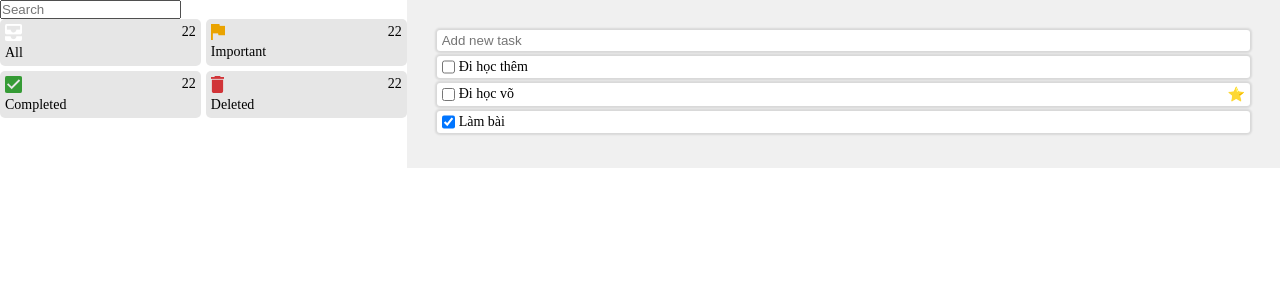
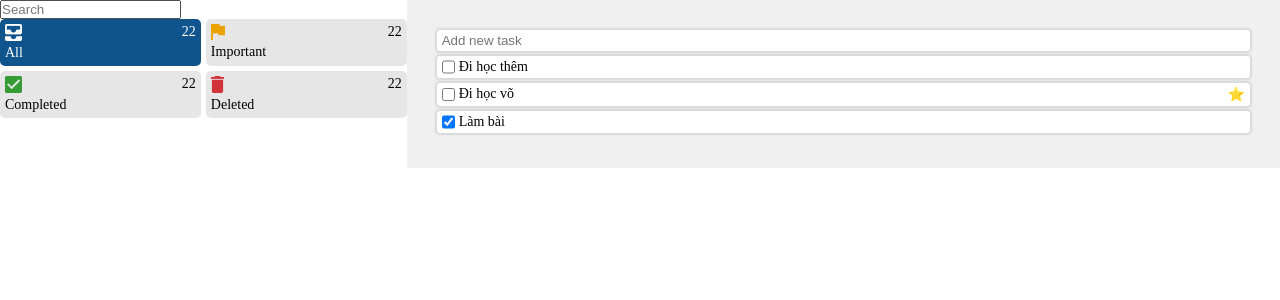
Before and after one commit to vancong171001/ReactJS---HT, a React (Vite) app in the folder Todo App/: page / in a window 1280 px wide. Shown: the top 300 px of the page. Built offline with nearby package versions, Linux system fonts and the light colour scheme.

Commit message:
C5 - V2: Save selected Filter Type information

```diff
--- a/Todo App/src/components/FilterPanel.css
+++ b/Todo App/src/components/FilterPanel.css
@@ -16,3 +16,8 @@
   grid-template-rows: repeat(2, 1fr);
   gap: 5px;
 }
+
+.selected {
+  background-color: #0f548c;
+  color: white;
+}
--- a/Todo App/src/components/FilterPanel.jsx
+++ b/Todo App/src/components/FilterPanel.jsx
@@ -1,4 +1,4 @@
-import React from 'react';
+import React, { useState } from 'react';
 import './FilterPanel.css';
 
 const FILTER_ITEMS = [
@@ -25,16 +25,25 @@ const FILTER_ITEMS = [
 ];
 
 const FilterPanel = () => {
+  const [selectedItemId, setSelectedItemId] = useState('all');
+
   return (
     <div className="filter-panel">
       <input name="search-text" placeholder="Search" />
       <div className="filter-container">
-        {FILTER_ITEMS.map(filtetItem => {
+        {FILTER_ITEMS.map(filtertItem => {
           return (
-            <div className="filter-item">
+            <div
+              className={`filter-item ${
+                filtertItem.id === selectedItemId ? 'selected' : ''
+              }`}
+              onClick={() => {
+                setSelectedItemId(filtertItem.id);
+              }}
+            >
               <div className="filter-name">
-                <img src={filtetItem.iconPath} />
-                <p>{filtetItem.label}</p>
+                <img src={filtertItem.iconPath} />
+                <p>{filtertItem.label}</p>
               </div>
               <p>22</p>
             </div>
```
